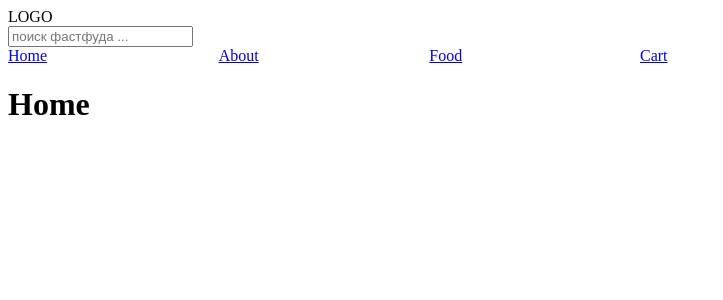
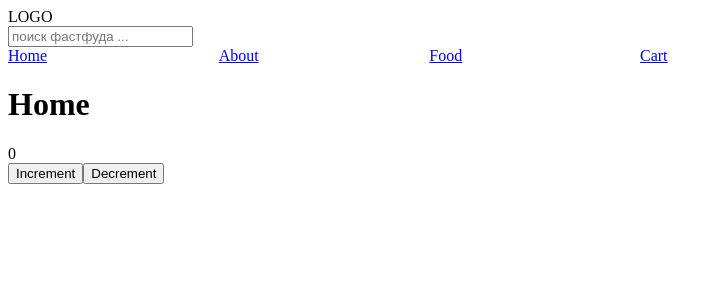
Before and after one commit to iusmanof/fastfood, a React (Vite) app: page / in a window 1280 px wide. Shown: the top 300 px of the page, without its empty margins (0-723 px from the left). Built offline with nearby package versions, Linux system fonts and the light colour scheme.

Commit message:
feat: implement RTK  countSLicer test

```diff
--- a/package.json
+++ b/package.json
@@ -12,11 +12,13 @@
     "preview": "vite preview"
   },
   "dependencies": {
+    "@reduxjs/toolkit": "^2.2.5",
     "json-server": "^1.0.0-beta.0",
     "react": "^18.2.0",
     "react-content-loader": "^7.0.0",
     "react-dom": "^18.2.0",
     "react-paginate": "^8.2.0",
+    "react-redux": "^9.1.2",
     "react-router-dom": "^6.23.1"
   },
   "devDependencies": {
--- /dev/null
+++ b/redux/slices/couterSlice.js
@@ -0,0 +1,30 @@
+import { createSlice } from '@reduxjs/toolkit'
+
+const initialState = {
+  value: 0,
+}
+
+export const counterSlice = createSlice({
+  name: 'counter',
+  initialState,
+  reducers: {
+    increment: (state) => {
+      // Redux Toolkit allows us to write "mutating" logic in reducers. It
+      // doesn't actually mutate the state because it uses the Immer library,
+      // which detects changes to a "draft state" and produces a brand new
+      // immutable state based off those changes
+      state.value += 1
+    },
+    decrement: (state) => {
+      state.value -= 1
+    },
+    incrementByAmount: (state, action) => {
+      state.value += action.payload
+    },
+  },
+})
+
+// Action creators are generated for each case reducer function
+export const { increment, decrement, incrementByAmount } = counterSlice.actions
+
+export default counterSlice.reducer
--- a/src/App.jsx
+++ b/src/App.jsx
@@ -5,17 +5,37 @@
 import FastFoodBlock from "../components/FastFoodBlock";
 import FastFoodItemSkeleton from "../components/FastFoodItemSkeleton";
 import { useEffect, useState } from "react";
-
-
+import { useSelector, useDispatch } from "react-redux";
+import { decrement, increment } from "../redux/slices/couterSlice";
 
 function App() {
-
+  const count = useSelector((state) => state.counter.value);
+  const dispatch = useDispatch();
 
   return (
     <>
       <Header />
 
       <h1>Home</h1>
+
+      <div>
+        <span>{count}</span>
+        <div>
+          <button
+            aria-label="Increment value"
+            onClick={() => dispatch(increment())}
+          >
+            Increment
+          </button>
+
+          <button
+            aria-label="Decrement value"
+            onClick={() => dispatch(decrement())}
+          >
+            Decrement
+          </button>
+        </div>
+      </div>
     </>
   );
 }
--- a/src/main.jsx
+++ b/src/main.jsx
@@ -1,40 +1,48 @@
-import React from 'react'
-import ReactDOM from 'react-dom/client'
-import App from './App.jsx'
-import {
-  BrowserRouter,
-  Routes,
-  Route
-} from "react-router-dom";
-import './index.css'
-import About from '../components/About';
-import Cart from '../components/Cart';
-import Layout from '../components/Layout';
-import NotFound from '../components/NotFound';
-import User from '../components/User';
-import Food from '../components/Food';
-import FastFoodDetail from '../components/FastFoodDetail';
+import React from "react";
+import ReactDOM from "react-dom/client";
+import App from "./App.jsx";
+import { BrowserRouter, Routes, Route } from "react-router-dom";
+import "./index.css";
+import About from "../components/About";
+import Cart from "../components/Cart";
+import Layout from "../components/Layout";
+import NotFound from "../components/NotFound";
+import User from "../components/User";
+import Food from "../components/Food";
+import FastFoodDetail from "../components/FastFoodDetail";
+
+// RTK
+import { configureStore } from "@reduxjs/toolkit";
+import { Provider } from "react-redux";
+import counterSlice from "../redux/slices/couterSlice.js";
+
 
 const food = [
-  { id: '1', title: 'food1' },
-  { id: '2', title: 'food2' },
+  { id: "1", title: "food1" },
+  { id: "2", title: "food2" },
 ];
 
 const users = [
-  { id: '1', fullName: 'Robin Wieruch' },
-  { id: '2', fullName: 'Sarah Finnley' },
+  { id: "1", fullName: "Robin Wieruch" },
+  { id: "2", fullName: "Sarah Finnley" },
 ];
 
-ReactDOM.createRoot(document.getElementById('root')).render(
-  <React.StrictMode>
+export const store = configureStore({
+  reducer: {
+    counter: counterSlice,
+  },
+})
+
+ReactDOM.createRoot(document.getElementById("root")).render(
   <BrowserRouter>
+    <Provider store={store}>
       <Routes element={<Layout />}>
-          <Route index element={<App />}  />
+        <Route index element={<App />} />
 
         <Route path="about" element={<About users={users} />} />
         <Route path="about/:userId" element={<User />} />
 
-          <Route path="food" element={<Food/>} />
+        <Route path="food" element={<Food />} />
         {/* <Route path=":foodId" element={<FastFoodDetail />} />
           </Route> */}
 
@@ -43,6 +51,6 @@
         <Route path="cart" element={<Cart />} />
         <Route path="*" element={<NotFound />} />
       </Routes>
+    </Provider>
   </BrowserRouter>
-  </React.StrictMode>,
-)
+);
```
Also changed, not shown: redux/slices/filterSlice.js (added), 1 other file (tests, documents, lock files or other folders). Lines whose indentation alone changed are shown as unchanged.
